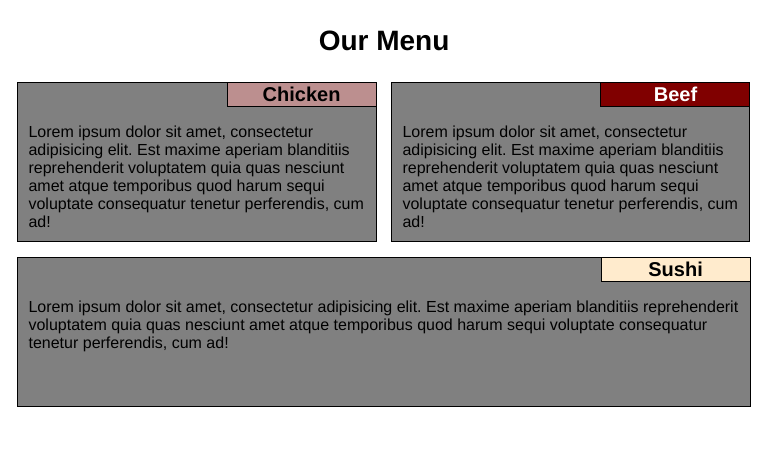
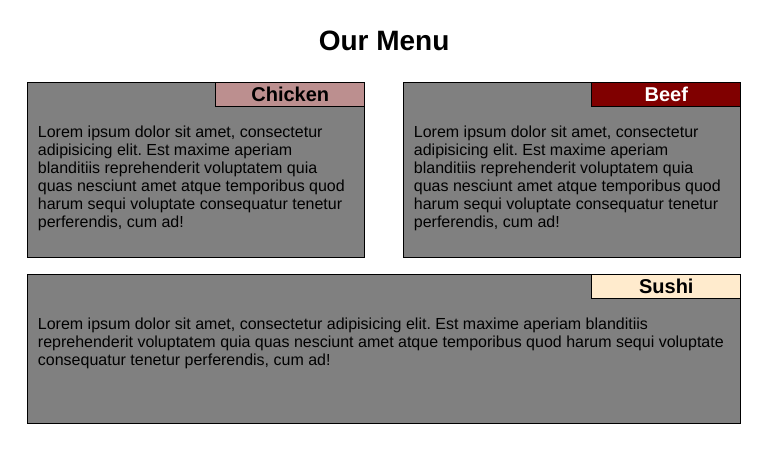
Before and after one commit to kislyakoff/coursera-frontend, a plain HTML site: page mod2_solution/index.html in a window 768 px wide. Drawn offline with Linux system fonts and the light colour scheme.

Commit message:
add final solution for v2 in styles.css

```diff
--- a/mod2_solution/css/styles.css
+++ b/mod2_solution/css/styles.css
@@ -1,7 +1,5 @@
 * {
   box-sizing: border-box;
-  margin: 0;
-  padding: 0;
   font-family: Helvetica;
 }
 h1 {
@@ -14,8 +12,9 @@ section {
   position: relative;
   border: 1px solid black;
   background-color: gray;
+  width: 90%;
   min-height: 150px;
-  margin-bottom: 15px;
+  margin: 0 auto 1rem auto;
   padding: 10px;
 
 }
@@ -52,7 +51,6 @@ p {
 /* Simple Responsive Framework. */
 .row {
   width: 100%;
-  padding: 0 10px;
 }
 
 /********** Large devices only **********/
@@ -70,9 +68,7 @@ p {
     width: 25%;
   }
   .col-lg-4 {
-    width: 31.3%;
-    margin-left: 1%;
-    margin-right: 1%;
+    width: 33.33%;
   }
   .col-lg-5 {
     width: 41.66%;
@@ -121,12 +117,10 @@ p {
     width: 41.66%;
   }
   .col-md-6 {
-    width: 48%;
-    margin-left: 1%;
-    margin-right: 1%;
+    width: 50%;
   }
   .col-md-6#last {
-    width: 98%;
+    width: 100%;
   }
   .col-md-7 {
     width: 58.33%;
@@ -146,4 +140,7 @@ p {
   .col-md-12 {
     width: 100%;
   }
+  #last > section {
+    width: 95%;
+  }
 }
```
